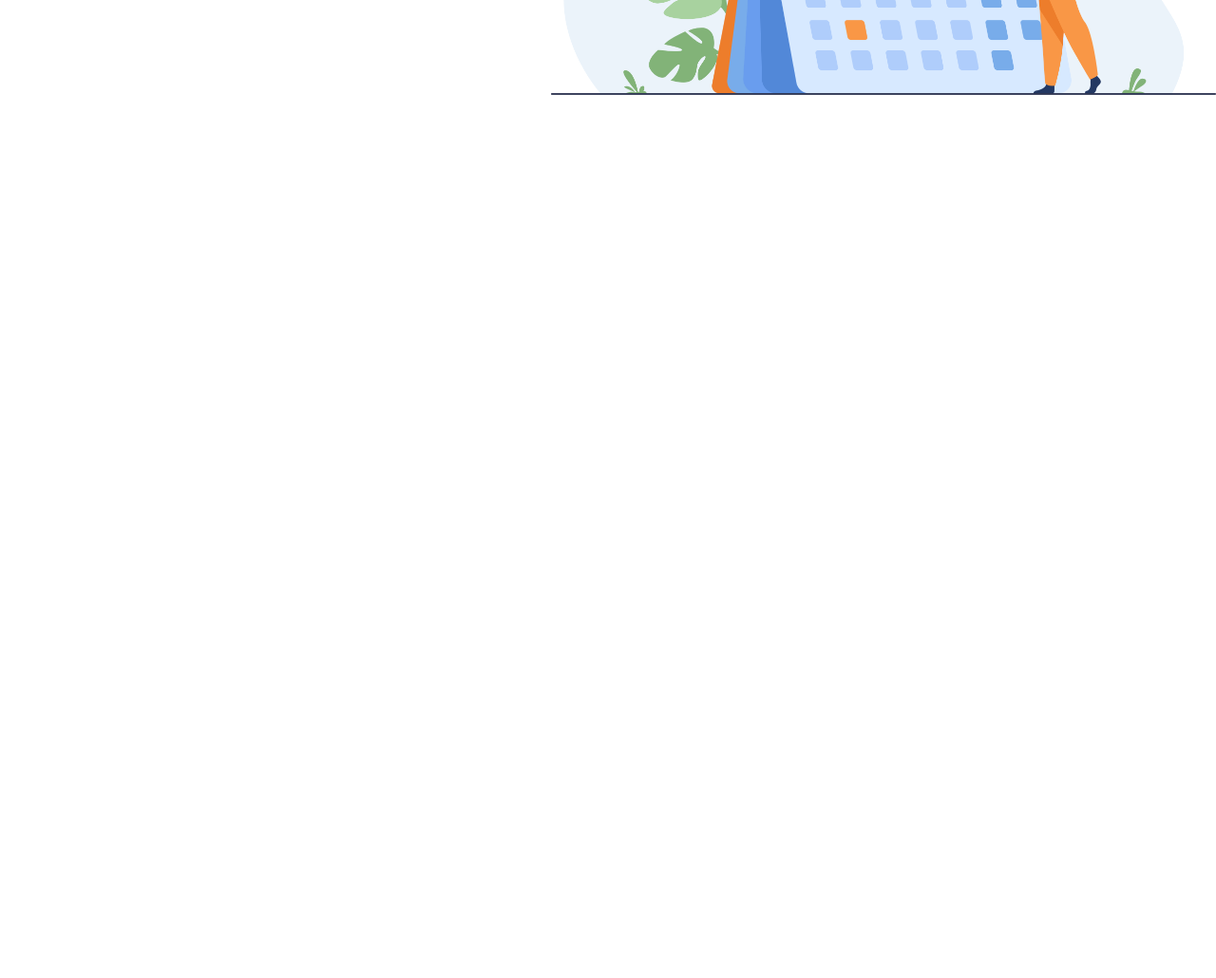
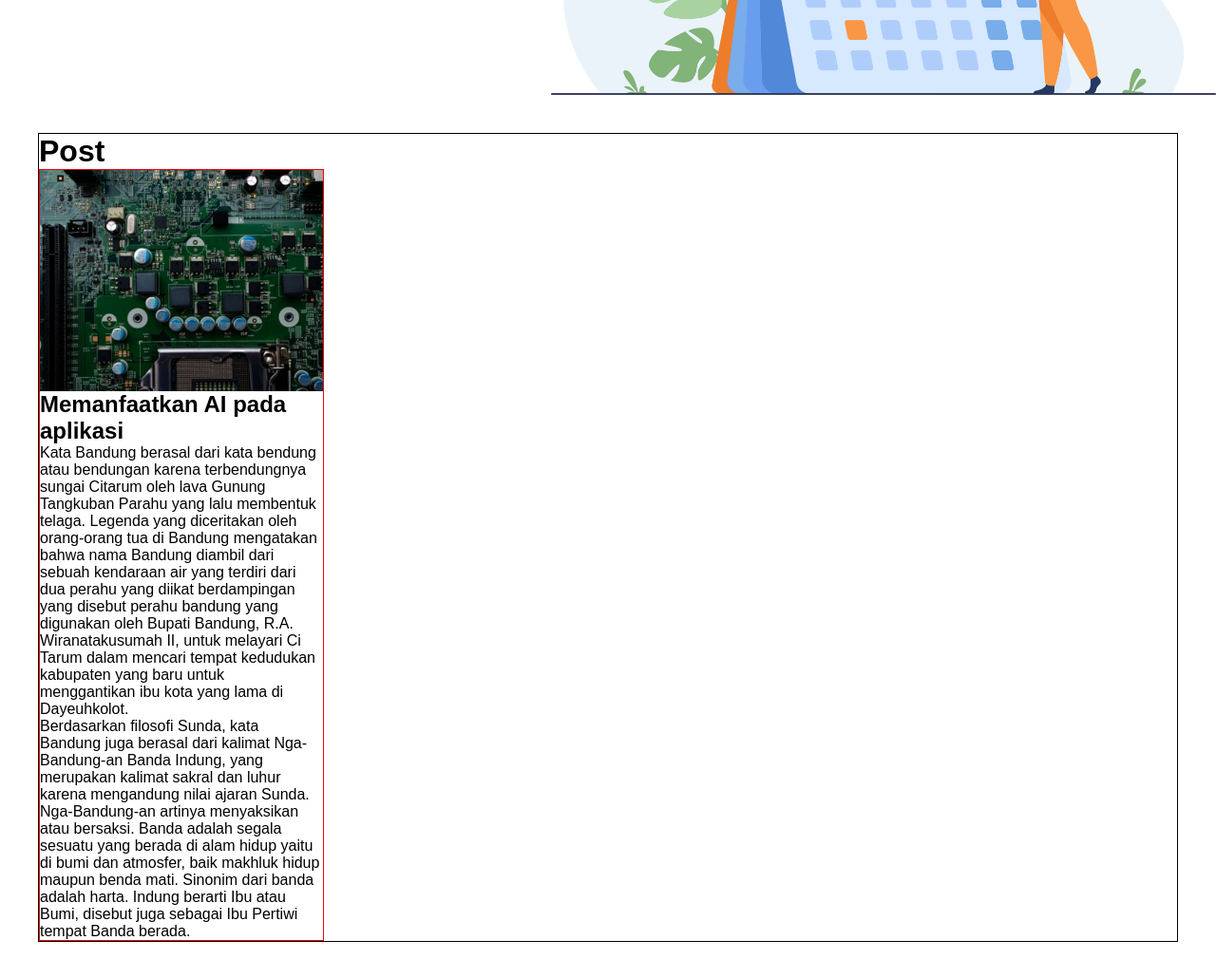
Before and after one commit to ahmadnzr/techup-app, a plain HTML site: page index.html in a window 1280 px wide. Shown: the part 500-1530 px from the top of the page at 95% size. Before the commit the page ends 800 px from the top, so only its background shows below. Drawn offline with Linux system fonts and the light colour scheme.

Commit message:
mengatur kerangka article

```diff
--- a/assets/css/styles.css
+++ b/assets/css/styles.css
@@ -1,81 +1,111 @@
-*{
+* {
     box-sizing: border-box;
-    margin: 0;
+    margin    : 0;
 }
 
-body{
+body {
     font-family: Arial, Helvetica, sans-serif;
 }
 
-header{
-    height: 600px;
+header {
+    height  : 600px;
     position: relative;
 }
-header img.atas{
-    width: 350px;
-    position: absolute;
+
+header img.atas {
+    width                : 350px;
+    position             : absolute;
     background-attachment: fixed;
 }
 
-header img.bawah{
+header img.bawah {
     position: absolute;
-    bottom: 0;
-    right: 0;
-    width: 700px;
+    bottom  : 0;
+    right   : 0;
+    width   : 700px;
 
 }
-header nav{
-    top: 0;
-    left: 0;
-    right: 0;
+
+header nav {
+    top     : 0;
+    left    : 0;
+    right   : 0;
     position: absolute;
-    height: 80px;
-    z-index: 9999;
+    height  : 80px;
+    z-index : 9999;
 }
- nav h1{
-    position: absolute;
+
+nav h1 {
+    position   : absolute;
     line-height: 80px;
     margin-left: 100px;
 }
- nav h1 a{
-   text-decoration: none;
-   color: #4d4d4d;
-   transition: all 0.3s ease;
-}
- nav ul{
-    list-style-type: none;
-    line-height: 80px;
-    float: right;
-    padding-right: 100px;
-}
- nav li{
-    padding-left: 35px;
-    display: inline-block;
+
+nav h1 a {
+    text-decoration: none;
+    color          : #4d4d4d;
+    transition     : all 0.3s ease;
 }
 
-nav li a{
-    text-decoration: none;
-    color: #4d4d4d;
-    font-size: 0.9em;
-    font-weight: bold;
-    transition: all 0.3s ease;
+nav ul {
+    list-style-type: none;
+    line-height    : 80px;
+    float          : right;
+    padding-right  : 100px;
 }
 
-nav a:hover{
+nav li {
+    padding-left: 35px;
+    display     : inline-block;
+}
+
+nav li a {
+    text-decoration: none;
+    color          : #4d4d4d;
+    font-size      : 0.9em;
+    font-weight    : bold;
+    transition     : all 0.3s ease;
+}
+
+nav a:hover {
     color: black;
 }
-.qoute{
+
+.qoute {
     position: absolute;
-    left: 100px;
-    top: 200px;
-    width: 600px;
+    left    : 100px;
+    top     : 200px;
+    width   : 600px;
 }
-.qoute h3{
-    font-size: 3em;
+
+.qoute h3 {
+    font-size     : 3em;
     padding-bottom: 30px;
-    color: #4d4d4d;
+    color         : #4d4d4d;
 }
-.qoute p{
+
+.qoute p {
     font-size: 2em;
-    color: #4d4d4d;
+    color    : #4d4d4d;
 }
+
+/* main */
+
+main {
+    padding: 40px;
+}
+
+div#content {
+    width: 100%;
+    border: 1px solid black;
+}
+
+h1 {}
+
+#content img{
+    width: 100%;
+}
+article{
+    width: 25%;
+    border: 1px solid red;
+}
--- a/index.html
+++ b/index.html
@@ -24,7 +24,26 @@
         <img src="assets/img/banner.png" class="bawah" alt="">
     </header>
     <main>
+        <div id="content">
+            <h1>Post</h1>
+            <article id="teknologi" class="card">
+                <img src="assets/img/post/ai.jpg" class="featured-image" alt="sejarah">
+                <h2>Memanfaatkan AI pada aplikasi</h2>
+                <p>Kata Bandung berasal dari kata bendung atau bendungan karena terbendungnya sungai Citarum oleh lava
+                    Gunung Tangkuban Parahu yang lalu membentuk telaga. Legenda yang diceritakan oleh orang-orang tua di
+                    Bandung mengatakan bahwa nama Bandung diambil dari sebuah kendaraan air yang terdiri dari dua perahu
+                    yang diikat berdampingan yang disebut perahu bandung yang digunakan oleh Bupati Bandung, R.A.
+                    Wiranatakusumah II,
+                    untuk melayari Ci Tarum dalam mencari tempat kedudukan kabupaten yang baru untuk menggantikan ibu
+                    kota yang lama di Dayeuhkolot. </p>
 
+                <p>Berdasarkan filosofi Sunda, kata Bandung juga berasal dari kalimat Nga-Bandung-an Banda Indung, yang
+                    merupakan kalimat sakral dan luhur karena mengandung nilai ajaran Sunda. Nga-Bandung-an artinya
+                    menyaksikan atau bersaksi. Banda adalah segala sesuatu yang berada di alam hidup yaitu di bumi dan
+                    atmosfer, baik makhluk hidup maupun benda mati. Sinonim dari banda adalah harta. Indung berarti Ibu
+                    atau Bumi, disebut juga sebagai Ibu Pertiwi tempat Banda berada.</p>
+            </article>
+        </div>
     </main>
     <footer>
 
```
Also changed, not shown: assets/img/post/ai.jpg (added).
